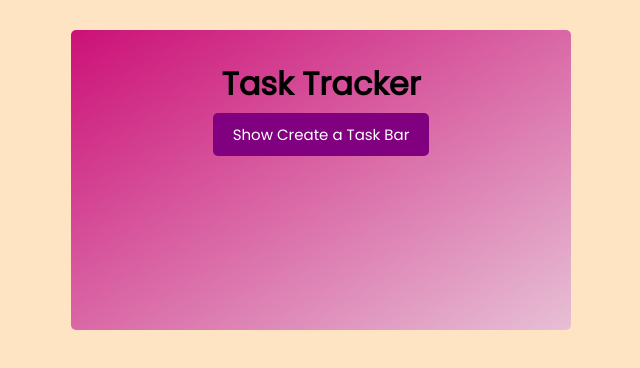
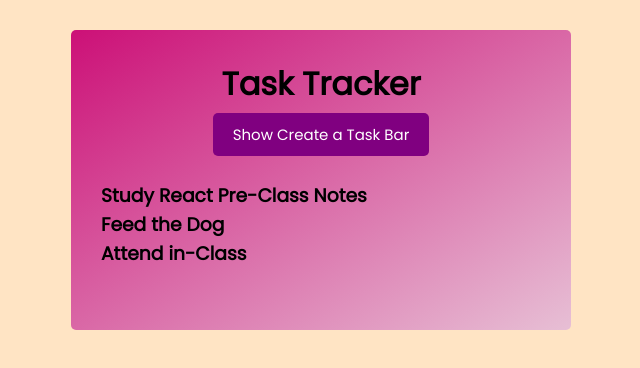
Before and after one commit to szrbrhm/react-task-project, a React (Create React App) app: page / in a window 1280 px wide. Shown: the top 368 px of the page, without its empty margins (319-959 px from the left). Built offline with nearby package versions, Linux system fonts and the light colour scheme.

Commit message:
add Tasks comp.

```diff
--- a/src/App.js
+++ b/src/App.js
@@ -1,11 +1,13 @@
 
 import './App.css';
 import Header from './components/Header';
+import Tasks from './components/Tasks';
 
 function App() {
   return (
     <div className="container">
      <Header title={"Task Tracker"}/>
+     <Tasks/>
     </div>
   );
 }
```
